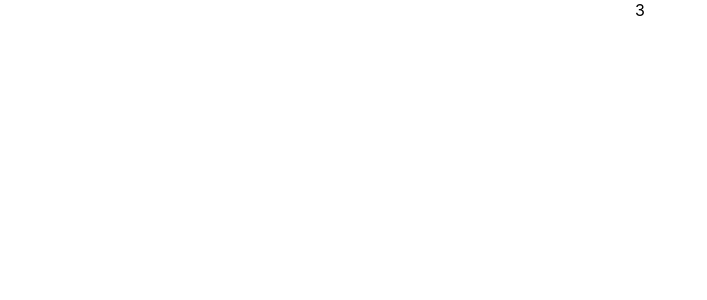
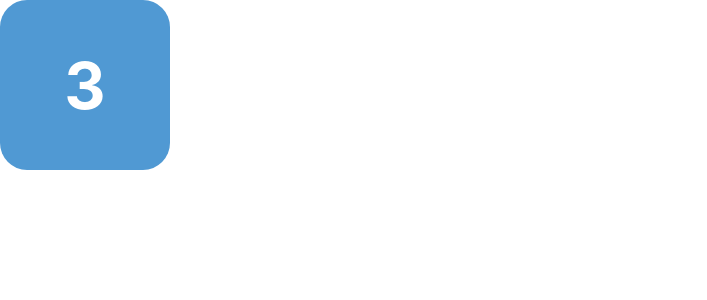
Before and after one commit to cpt-waffle/final_project_demo, a React (Create React App) app in the folder client/: page / in a window 1280 px wide. Shown: the top 300 px of the page, without its empty margins (0-707 px from the left). Built offline with nearby package versions, Linux system fonts and the light colour scheme.

Commit message:
add style to counter

```diff
--- /dev/null
+++ b/client/src/components/Counter/counter.css
@@ -0,0 +1,13 @@
+.counter {
+    justify-content: center;
+    padding: 35px;
+    background-color: #5099d3;
+    width: 100px;
+    height: 100px;
+    border-radius: 27px;
+    color: white;
+    font-size: xx-large;
+    text-align: center;
+    align-items: center;
+    display: flex;
+}
--- a/client/src/components/Counter/index.js
+++ b/client/src/components/Counter/index.js
@@ -1,8 +1,8 @@
-
+import './counter.css'
 
 function Counter(props) {
-    return <div>
-        3
+    return <div className="counter">
+        <h1>3</h1>
     </div>
 }
 
```
